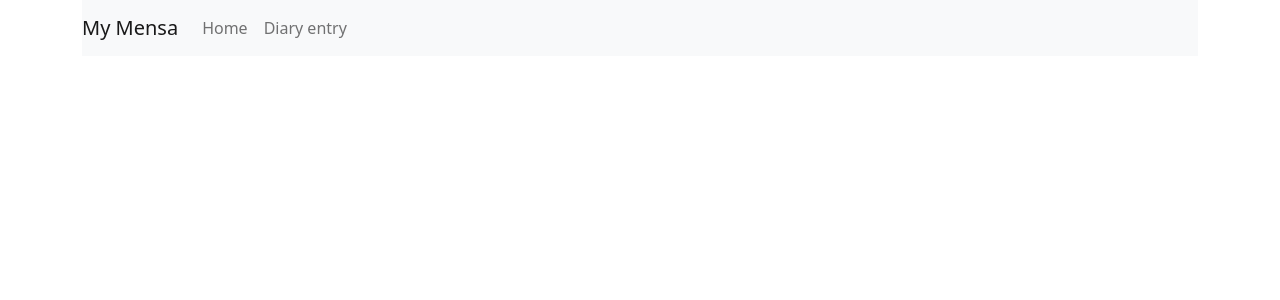
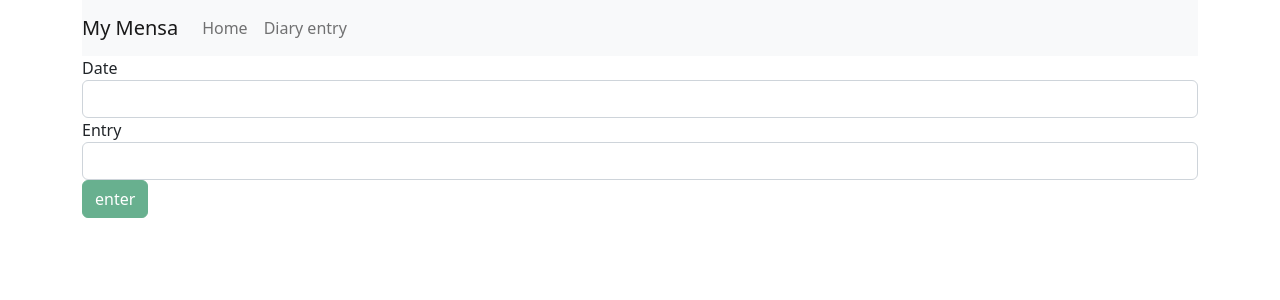
Before and after one commit to SgruntJs/mean, an Angular app: page /edit/1 in a window 1280 px wide. Before the commit this address led to /. Shown: the top 300 px of the page. Built offline with nearby package versions, Linux system fonts and the light colour scheme.

Commit message:
add adding dorm

```diff
--- /dev/null
+++ b/src/app/components/diary-form/diary-form.component.html
@@ -0,0 +1,15 @@
+<div class="row">
+    <div class="col">
+        <form [formGroup]="diaryForm">
+            <div class="form-group">
+                <label for="date">Date</label>
+                <input type="text" class="form-control" formControlName="date">
+            </div>
+            <div class="form-group">
+                <label for="entry">Entry</label>
+                <input type="text" class="form-control" formControlName="entry">
+            </div>
+            <button class="btn btn-success" (click)="onSubmit()" [disabled]="!diaryForm.valid">enter</button>
+        </form>
+    </div>
+</div>
--- /dev/null
+++ b/src/app/components/diary-form/diary-form.component.ts
@@ -0,0 +1,34 @@
+import { Component, OnInit } from '@angular/core';
+import { FormControl, FormGroup, Validators } from '@angular/forms';
+import { Router } from '@angular/router';
+import { DiaryDataService } from 'src/app/shared/diary-data.service';
+import { DiaryEntry } from 'src/app/shared/diary-entry.model';
+import { DiaryComponent } from '../diary/diary.component';
+
+@Component({
+  selector: 'app-diary-form',
+  templateUrl: './diary-form.component.html',
+  styleUrls: ['./diary-form.component.scss']
+})
+export class DiaryFormComponent implements OnInit {
+
+  diaryForm!: FormGroup;
+
+  constructor(private diarySrv: DiaryDataService, private router: Router) { }
+
+  ngOnInit(): void {
+    this.diaryForm = new FormGroup({
+      "date": new FormControl(null, [Validators.required]),
+      "entry": new FormControl(null, [Validators.required])
+    })
+  }
+
+  onSubmit() {
+
+    const newEntry = new DiaryEntry(this.diaryForm.value.date, this.diaryForm.value.entry);
+    console.log(newEntry);
+    this.diarySrv.onAddDiaryEntry(newEntry);
+    this.router.navigateByUrl("/");
+  }
+
+}
--- a/src/app/components/diary/diary.component.html
+++ b/src/app/components/diary/diary.component.html
@@ -14,7 +14,7 @@
         <td>{{diary.date}}</td>
         <td>{{diary.entry}}</td>
         <td>
-            <button class="btn btn-light">Edit</button>
+            <button class="btn btn-light" (click)="onEdit(i)">Edit</button>
             <button class="btn btn-danger" (click)="onDelete(i)">Remove</button>
         </td>
       </tr>
--- a/src/app/components/diary/diary.component.ts
+++ b/src/app/components/diary/diary.component.ts
@@ -1,4 +1,5 @@
 import { Component, OnInit } from '@angular/core';
+import { Router } from '@angular/router';
 import { Subscription } from 'rxjs';
 import { DiaryDataService } from 'src/app/shared/diary-data.service';
 import { DiaryEntry } from 'src/app/shared/diary-entry.model';
@@ -13,7 +14,7 @@ export class DiaryComponent implements OnInit {
   diaryEntries!: DiaryEntry[];
   diarySubscription = new Subscription();
 
-  constructor(private diarySrv: DiaryDataService) { }
+  constructor(private diarySrv: DiaryDataService, private router: Router) { }
 
   ngOnInit(): void {
     this.diarySubscription = this.diarySrv.diarySubject.subscribe(diaryEntries => {
@@ -27,6 +28,10 @@ export class DiaryComponent implements OnInit {
       this.diaryEntries = this.diarySrv.diaryEntries;
   }
 
+  onEdit(index: number) {
+      this.router.navigate(["edit", index]);
+  }
+
   ngOnDestroy(): void {
     this.diarySubscription.unsubscribe();
   }
--- a/src/app/components/header/header.component.html
+++ b/src/app/components/header/header.component.html
@@ -6,10 +6,10 @@
     <div class="collapse navbar-collapse" id="navbarNav">
       <ul class="navbar-nav">
         <li class="nav-item active">
-          <a class="nav-link" href="#">Home</a>
+          <a class="nav-link" routerLink="/">Home</a>
         </li>
         <li class="nav-item">
-          <a class="nav-link" href="#">Diary entry</a>
+          <a class="nav-link" routerLink="data-entry">Diary entry</a>
         </li>
 
 
--- a/src/app/shared/diary-data.service.ts
+++ b/src/app/shared/diary-data.service.ts
@@ -21,4 +21,9 @@ export class DiaryDataService {
     this.diaryEntries.splice(index, 1);
     this.diarySubject.next(this.diaryEntries);
   }
+// push() used to add an element into an array
+  onAddDiaryEntry(diaryEntry: DiaryEntry) {
+      this.diaryEntries.push(diaryEntry);
+      this.diarySubject.next(this.diaryEntries);
+  }
 }
```
Also changed, not shown: src/app/app-routing.module.ts (+7 -0 lines), src/app/app.module.ts (+6 -2 lines), src/app/components/diary-form/diary-form.component.scss (added), 1 other file (tests, documents, lock files or other folders).
